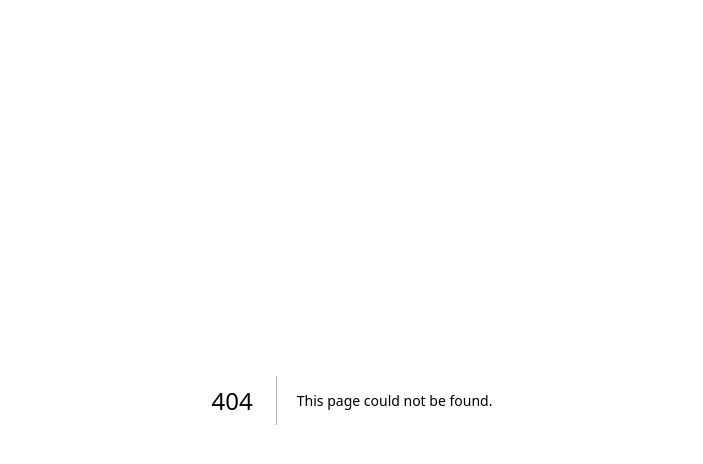
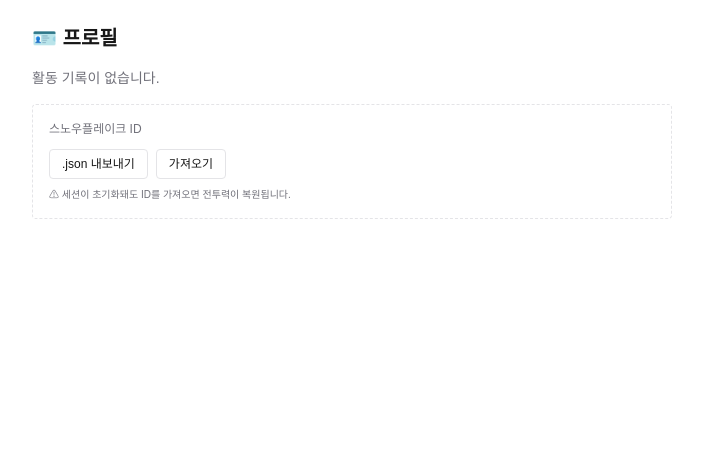
Before and after one commit to job-rich/hikikomori, a Next.js app in the folder frontend/: page /profile in a window 1280 px wide. Before the commit this address had no page. Shown: the top 464 px of the page, without its empty margins (288-991 px from the left). Built offline with nearby package versions, Linux system fonts and the light colour scheme; no server answers.

Commit message:
feat: 프로필 화면 + ID export/import

```diff
--- /dev/null
+++ b/frontend/Components/User/Profile.tsx
@@ -0,0 +1,95 @@
+'use client';
+
+import { useEffect, useRef, useState } from 'react';
+import { getProfile, type UserProfile } from '@/lib/api/user';
+import { useUserStore } from '@/lib/stores/userStore';
+
+export default function Profile() {
+  const { snowflakeId, nickname, setUser } = useUserStore();
+  const [profile, setProfile] = useState<UserProfile | null>(null);
+  const fileRef = useRef<HTMLInputElement>(null);
+
+  useEffect(() => {
+    if (snowflakeId == null) return;
+    getProfile(Number(snowflakeId))
+      .then(setProfile)
+      .catch(() => setProfile(null));
+  }, [snowflakeId]);
+
+  const exportId = () => {
+    const data = JSON.stringify({ snowflakeId, nickName: nickname }, null, 2);
+    const blob = new Blob([data], { type: 'application/json' });
+    const url = URL.createObjectURL(blob);
+    const a = document.createElement('a');
+    a.href = url;
+    a.download = `hikikomori-id-${snowflakeId}.json`;
+    a.click();
+    URL.revokeObjectURL(url);
+  };
+
+  const importId = async (e: React.ChangeEvent<HTMLInputElement>) => {
+    const file = e.target.files?.[0];
+    if (!file) return;
+    try {
+      const json = JSON.parse(await file.text());
+      if (json.snowflakeId && json.nickName) {
+        setUser(json.nickName, String(json.snowflakeId));
+        window.alert('ID를 복원했습니다.');
+      }
+    } catch {
+      window.alert('잘못된 ID 파일입니다.');
+    }
+  };
+
+  return (
+    <div className="mx-auto max-w-2xl px-4 py-6">
+      <h1 className="mb-4 text-xl font-bold">🪪 프로필</h1>
+      {profile ? (
+        <div className="rounded-lg border border-border bg-card p-6">
+          <p className="text-2xl font-black">{profile.nickName}</p>
+          <div className="mt-3 flex gap-4 text-sm">
+            <span>⚔ 전투력 {profile.power.toLocaleString()}</span>
+            <span>랭킹 #{profile.rank}</span>
+            {profile.banned && <span className="text-destructive">제재됨</span>}
+          </div>
+          <div className="mt-3 text-xs text-muted-foreground">
+            받은 추천 {profile.voteNet} · 받은 신고 {profile.reports}
+          </div>
+        </div>
+      ) : (
+        <p className="text-sm text-muted-foreground">활동 기록이 없습니다.</p>
+      )}
+
+      <div className="mt-4 rounded border border-dashed border-border p-4">
+        <p className="mb-2 text-xs text-muted-foreground">스노우플레이크 ID</p>
+        <code className="break-all text-sm">{snowflakeId}</code>
+        <div className="mt-3 flex gap-2">
+          <button
+            type="button"
+            onClick={exportId}
+            className="rounded border border-border px-3 py-1.5 text-xs"
+          >
+            .json 내보내기
+          </button>
+          <button
+            type="button"
+            onClick={() => fileRef.current?.click()}
+            className="rounded border border-border px-3 py-1.5 text-xs"
+          >
+            가져오기
+          </button>
+          <input
+            ref={fileRef}
+            type="file"
+            accept="application/json"
+            className="hidden"
+            onChange={importId}
+          />
+        </div>
+        <p className="mt-2 text-[10px] text-muted-foreground">
+          ⚠ 세션이 초기화돼도 ID를 가져오면 전투력이 복원됩니다.
+        </p>
+      </div>
+    </div>
+  );
+}
--- /dev/null
+++ b/frontend/app/profile/page.tsx
@@ -0,0 +1,5 @@
+import Profile from '@/Components/User/Profile';
+
+export default function ProfilePage() {
+  return <Profile />;
+}
```
